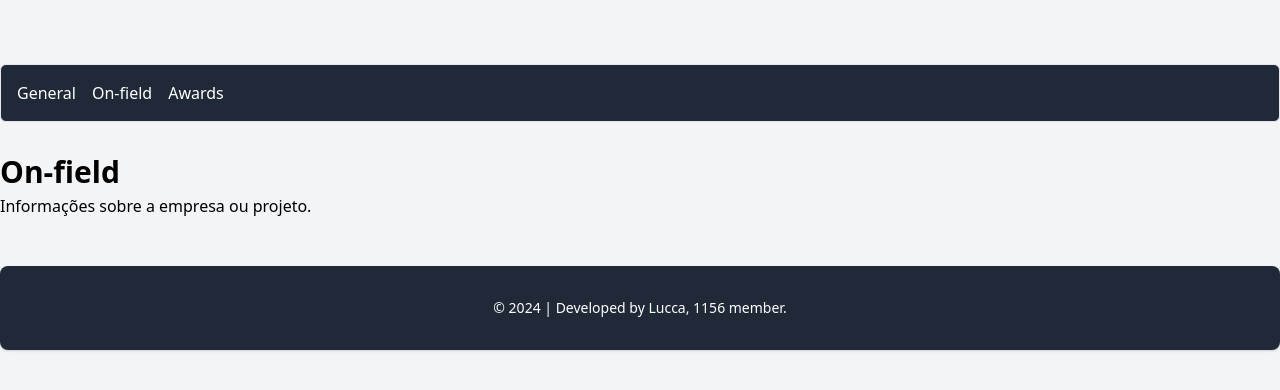
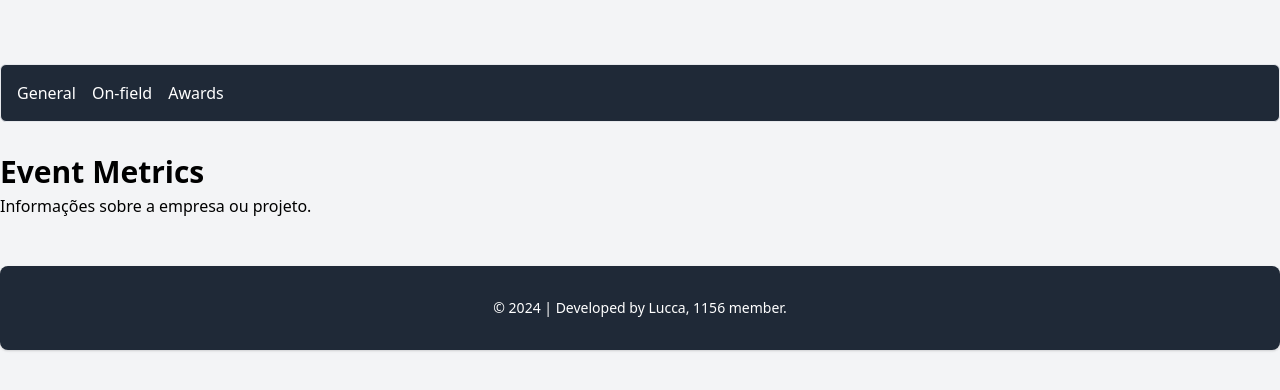
Before and after one commit to ljb6/frc, a Flask app: page /teamsearch in a window 1280 px wide, after a click on "On-field". Shown: the top 390 px of the page. Run offline with Flask 3, Linux system fonts and the light colour scheme; data that the repository does not hold is empty.

Commit message:
late version

```diff
--- a/templates/teamSearch.html
+++ b/templates/teamSearch.html
@@ -34,7 +34,7 @@
         </section>
 
         <section id="onfield" class="py-8 content hidden">
-            <h1 class="text-3xl font-bold">On-field</h1>
+            <h1 class="text-3xl font-bold">Event Metrics</h1>
             <p class="mt-1">Informações sobre a empresa ou projeto.</p>
         </section>
 
```
